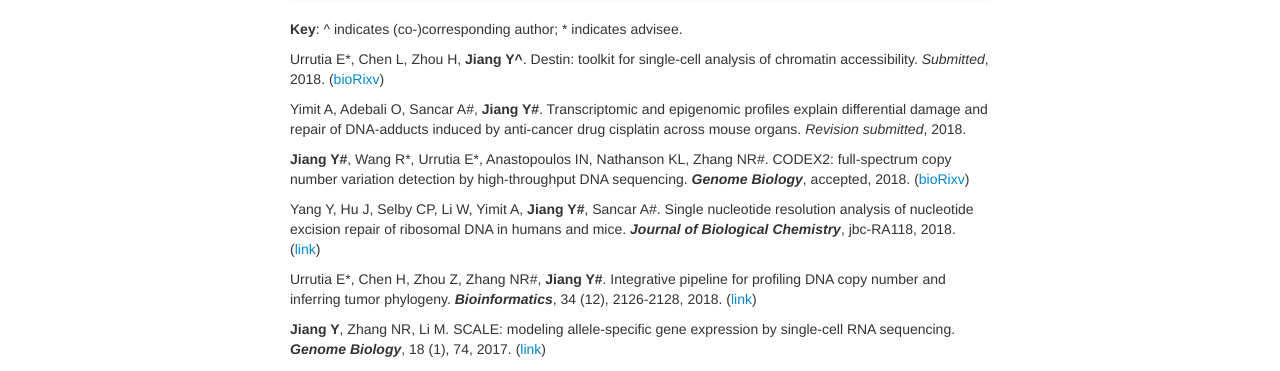
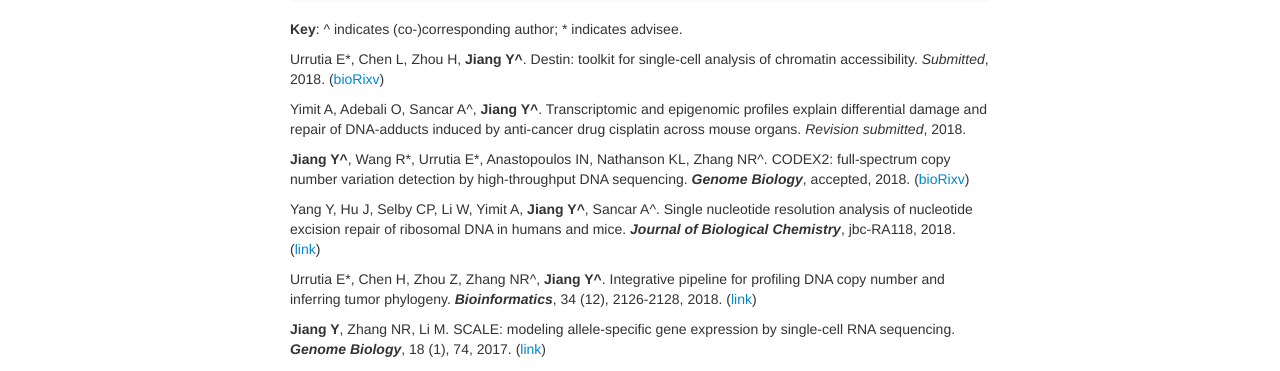
Before and after one commit to yuchaojiang/yuchaojiang.github.io, a Jekyll site: the page built from pages/pubs.md, in a window 1280 px wide. Shown: the part 195-566 px from the top of the page. Built offline with Jekyll 4.4.1, drawn with Linux system fonts in a browser that asks for light colours.

Commit message:
Update pubs.md

```diff
--- a/pages/pubs.md
+++ b/pages/pubs.md
@@ -16,13 +16,13 @@ description: Yuchao Jiang's publications
 
 Urrutia E\*, Chen L, Zhou H, **Jiang Y^**. Destin: toolkit for single-cell analysis of chromatin accessibility. *Submitted*, 2018. ([bioRixv](http://biorxiv.org/cgi/content/short/461905v1))
 
-Yimit A, Adebali O, Sancar A#, **Jiang Y#**. Transcriptomic and epigenomic profiles explain differential damage and repair of DNA-adducts induced by anti-cancer drug cisplatin across mouse organs. *Revision submitted*, 2018.
+Yimit A, Adebali O, Sancar A^, **Jiang Y^**. Transcriptomic and epigenomic profiles explain differential damage and repair of DNA-adducts induced by anti-cancer drug cisplatin across mouse organs. *Revision submitted*, 2018.
 
-**Jiang Y#**, Wang R\*, Urrutia E\*, Anastopoulos IN, Nathanson KL, Zhang NR#. CODEX2: full-spectrum copy number variation detection by high-throughput DNA sequencing. ***Genome Biology***, accepted, 2018. ([bioRixv](https://www.biorxiv.org/content/early/2018/04/01/211698))
+**Jiang Y^**, Wang R\*, Urrutia E\*, Anastopoulos IN, Nathanson KL, Zhang NR^. CODEX2: full-spectrum copy number variation detection by high-throughput DNA sequencing. ***Genome Biology***, accepted, 2018. ([bioRixv](https://www.biorxiv.org/content/early/2018/04/01/211698))
 
-Yang Y, Hu J, Selby CP, Li W, Yimit A, **Jiang Y#**, Sancar A#. Single nucleotide resolution analysis of nucleotide excision repair of ribosomal DNA in humans and mice. ***Journal of Biological Chemistry***, jbc-RA118, 2018. ([link](http://www.jbc.org/content/early/2018/11/09/jbc.RA118.006121.full.pdf))
+Yang Y, Hu J, Selby CP, Li W, Yimit A, **Jiang Y^**, Sancar A^. Single nucleotide resolution analysis of nucleotide excision repair of ribosomal DNA in humans and mice. ***Journal of Biological Chemistry***, jbc-RA118, 2018. ([link](http://www.jbc.org/content/early/2018/11/09/jbc.RA118.006121.full.pdf))
 
-Urrutia E\*, Chen H, Zhou Z, Zhang NR#, **Jiang Y#**. Integrative pipeline for profiling DNA copy number and inferring tumor phylogeny. ***Bioinformatics***, 34 (12), 2126-2128, 2018. ([link](https://doi.org/10.1093/bioinformatics/bty057))
+Urrutia E\*, Chen H, Zhou Z, Zhang NR^, **Jiang Y^**. Integrative pipeline for profiling DNA copy number and inferring tumor phylogeny. ***Bioinformatics***, 34 (12), 2126-2128, 2018. ([link](https://doi.org/10.1093/bioinformatics/bty057))
 
 **Jiang Y**, Zhang NR, Li M. SCALE: modeling allele-specific gene expression by single-cell RNA sequencing. ***Genome Biology***, 18 (1), 74, 2017. ([link](https://genomebiology.biomedcentral.com/articles/10.1186/s13059-017-1200-8))
 
```
